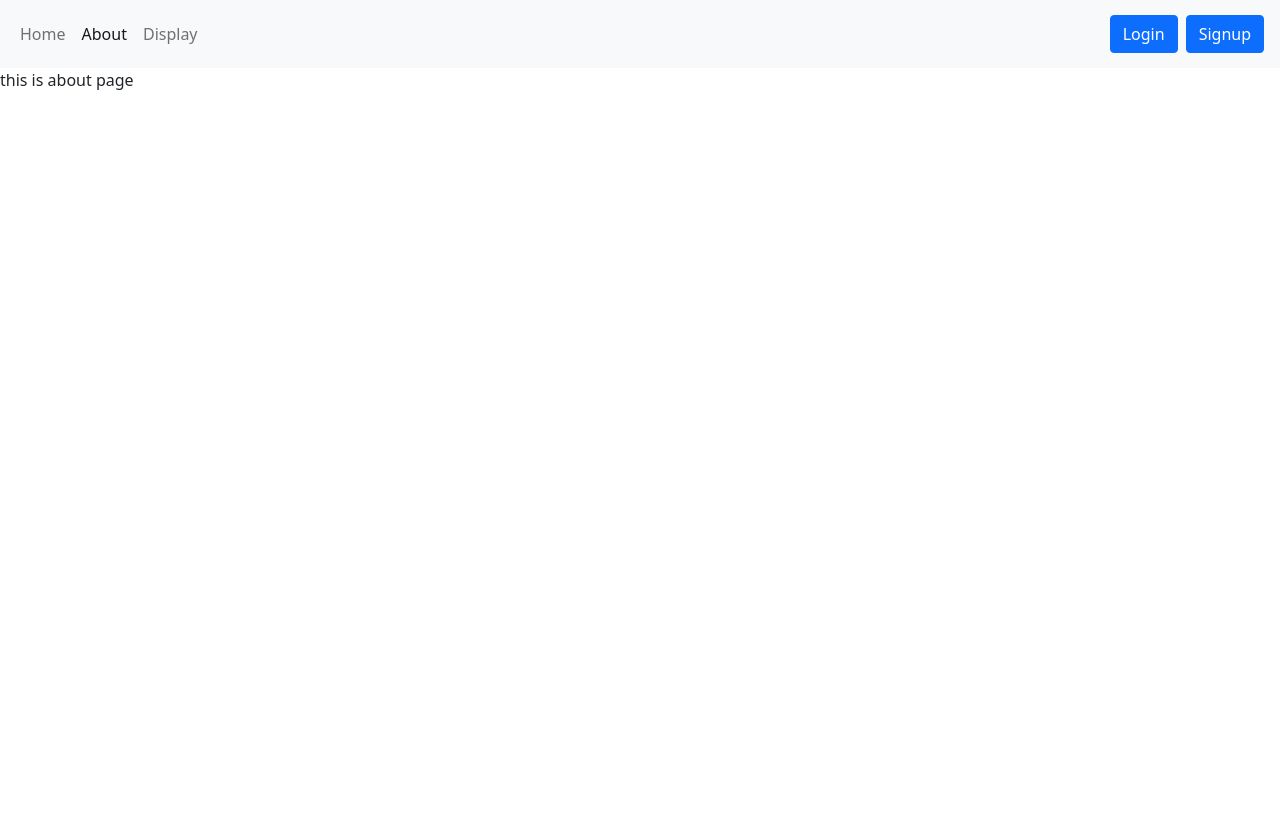
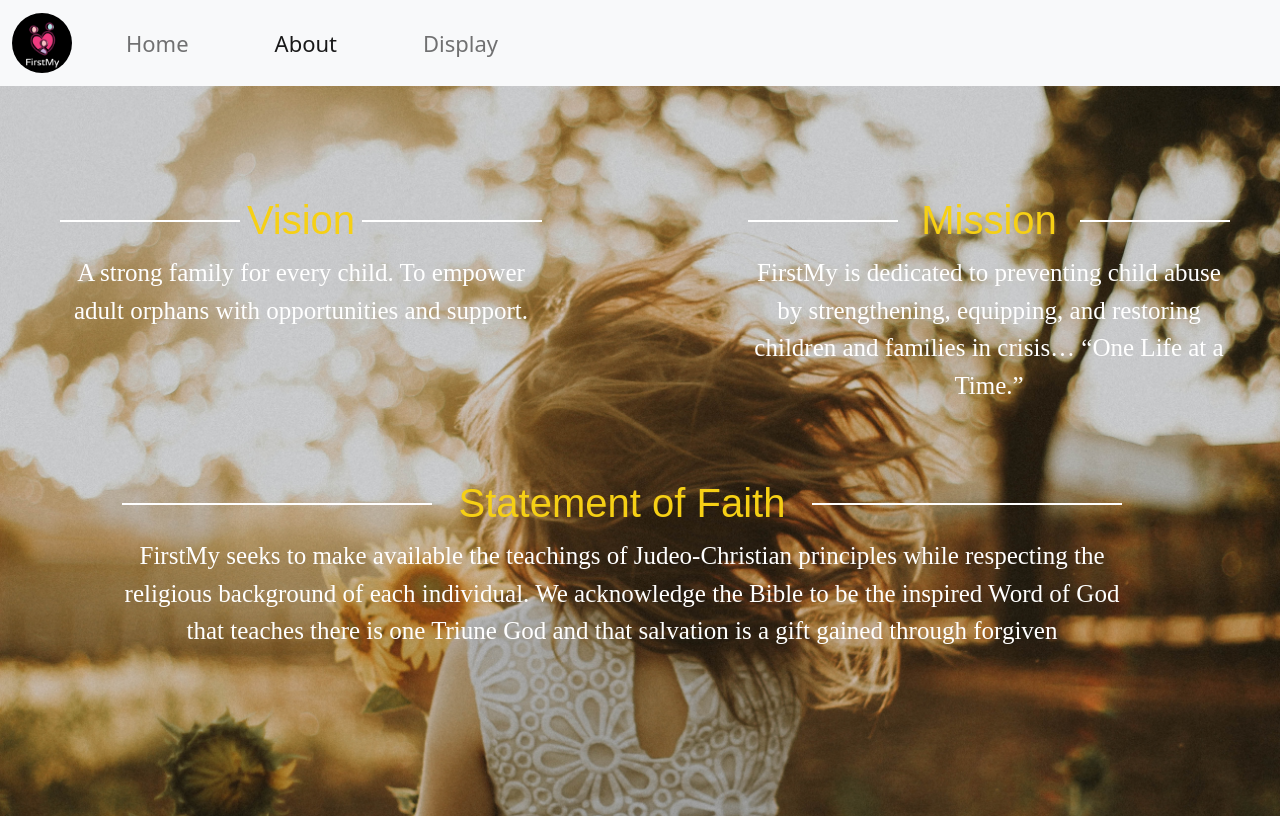
Before and after one commit to prakhar-5447/firstmy, a React (Create React App) app: page /about in a window 1280 px wide. Built offline with nearby package versions, Linux system fonts and the light colour scheme.

Commit message:
manage files

```diff
--- a/src/pages/about.js
+++ b/src/pages/about.js
@@ -2,7 +2,38 @@ import React from "react";
 import "../style/about.css";
 
 function About() {
-  return <div>this is about page</div>;
+  return (
+    <>
+      <div className="middle-box">
+        <div className="point-1">
+          <h1 className="topic1">Vision</h1>
+          <p>
+            A strong family for every child. To empower adult orphans with
+            opportunities and support.
+          </p>
+        </div>
+
+        <div className="point-2">
+          <h1 className="topic2">Mission</h1>
+          <p>
+            FirstMy is dedicated to preventing child abuse by strengthening,
+            equipping, and restoring children and families in crisis… “One Life at
+            a Time.”
+          </p>
+        </div>
+        <div className="point-3">
+          <h1 className="topic3">Statement of Faith</h1>
+          <p>
+            FirstMy seeks to make available the teachings of Judeo-Christian
+            principles while respecting the religious background of each
+            individual. We acknowledge the Bible to be the inspired Word of God
+            that teaches there is one Triune God and that salvation is a gift
+            gained through forgiven
+          </p>
+        </div>
+      </div>
+    </>
+  );
 }
 
 export default About;
--- a/src/pages/home.js
+++ b/src/pages/home.js
@@ -1,72 +1,23 @@
 import React from "react";
+import { Link } from "react-router-dom";
 import "../style/home.css";
-import IMG1 from "../images/bg3.jpg";
-import IMG2 from "../images/child.jpg";
-import IMG3 from "../images/logo.png";
 
 function Home() {
   return (
     <>
-    <div class="bg-img"></div>
-    <nav class="navbar">
-      <ul class="nav-list">
-        <div class="logo">
-          <img src={IMG3} />
+      <div className="bg-img"></div>
+      <div className="box-main">
+        <div className="firstHalf">
+          <h1 className="text-big" id="head">FirstMy</h1>
+          <hr />
+          <p className="text-small">
+            <br />FirstMy transforms the lives of children in crisis through the
+            healing power of God, family, and community.
+          </p>
+          <br />
+          <button className="Explore btn-primary btn-dark btn-lg"><Link className="text-white p-3 t-none"to="./display">Explore</Link></button>
         </div>
-        <li><a href="#">HOME</a></li>
-        <li><a href="#">ADMIN PANEL</a></li>
-        <li><a href="#">ABOUT</a></li>
-        <li><a href="#">CONTACT US</a></li>
-        <li><a href="#">DONATE</a></li>
-      </ul>
-      <div class="rightNav">
-        <button class="btn btn-sm">Login</button>
       </div>
-      <div class="rightNav">
-        <button class="btn btn-sm">Sign Up</button>
-      </div>
-    </nav>
-    <div class="box-main">
-      <div class="firstHalf">
-        <h1 class="text-big" id="head">FirstMy</h1>
-        <hr />
-        <p class="text-small">
-          <br />FirstMy transforms the lives of children in crisis through the
-          healing power of God, family, and community.
-        </p>
-        <br />
-        <button class="Explore btn-primary btn-dark btn-lg">Explore</button>
-      </div>
-    </div>
-    <div class="middle-box">
-        <div class={IMG1}></div>
-      <div class="point-1">
-        <h1 class="topic1">Vision</h1>
-        <p>
-          A strong family for every child. To empower adult orphans with
-          opportunities and support.
-        </p>
-      </div>
-
-      <div class="point-2">
-        <h1 class="topic2">Mission</h1>
-        <p>
-          FirstMy is dedicated to preventing child abuse by strengthening,
-          equipping, and restoring children and families in crisis… “One Life at
-          a Time.”
-        </p>
-      </div>
-      <div class="point-3">
-        <h1 class="topic3">Statement of Faith</h1>
-        <p>
-          FirstMy seeks to make available the teachings of Judeo-Christian
-          principles while respecting the religious background of each
-          individual. We acknowledge the Bible to be the inspired Word of God
-          that teaches there is one Triune God and that salvation is a gift
-          gained through forgiven
-        </p>
-      </div>
-    </div>
     </>
   );
 }
--- a/src/pages/navbar.js
+++ b/src/pages/navbar.js
@@ -1,32 +1,28 @@
 import React from "react";
 import { useLocation, Link } from "react-router-dom";
 import "../style/navbar.css";
+import IMG from "../images/logo.png"
 
 function Navbar() {
   let location = useLocation();
   return (
     <>
-      <nav className="navbar navbar-expand-lg navbar-light bg-light">
-        <div className="container-fluid">
-          {/* <Link className="navbar-brand" to="/">
-            Navbar
-          </Link> */}
-          <button
-            className="navbar-toggler"
-            type="button"
-            data-bs-toggle="collapse"
-            data-bs-target="#navbarNav"
-            aria-controls="navbarNav"
-            aria-expanded="false"
-            aria-label="Toggle navigation"
-          >
-            <span className="navbar-toggler-icon"></span>
+      <nav class="navbar navbar-expand-lg navbar-light bg-light">
+        <div class="container-fluid">
+          <div className="navbar-brand">
+            <Link to="/">
+              <img src={IMG} alt="" />
+            </Link>
+          </div>
+          <button class="navbar-toggler" type="button" data-bs-toggle="collapse" data-bs-target="#navbarNavAltMarkup" aria-controls="navbarNavAltMarkup" aria-expanded="false" aria-label="Toggle navigation">
+            <span class="navbar-toggler-icon"></span>
           </button>
-          <div className="collapse navbar-collapse" id="navbarNav">
-            <ul className="navbar-nav  me-auto mb-2 mb-lg-0">
+          <div class="collapse navbar-collapse" id="navbarNavAltMarkup">
+            <div class="navbar-nav">
+              <ul className="navbar-nav me-auto mb-2 mb-lg-0">
                 <li className="nav-item">
                   <Link
-                  className={`nav-link ${location.pathname === "/" ? "active" : ""
+                    className={`nav-link  ${location.pathname === "/" ? "active" : ""
                       }`}
                     aria-current="page"
                     to="/"
@@ -36,7 +32,7 @@ function Navbar() {
                 </li>
                 <li className="nav-item">
                   <Link
-                  className={`nav-link ${location.pathname === "/about" ? "active" : ""
+                    className={`nav-link  ${location.pathname === "/about" ? "active" : ""
                       }`}
                     to="/about"
                   >
@@ -53,14 +49,7 @@ function Navbar() {
                   </Link>
                 </li>
               </ul>
-            <form className="d-flex">
-              <Link className="btn btn-primary mx-1" to="/login" role="button">
-                Login
-              </Link>
-              <Link className="btn btn-primary mx-1" to="/signup" role="button">
-                Signup
-              </Link>
-            </form>
+            </div>
           </div>
         </div>
       </nav>
--- a/src/pages/orglist.js
+++ b/src/pages/orglist.js
@@ -6,7 +6,7 @@ import { useNavigate } from "react-router-dom";
 function Orglist(props) {
   let history = useNavigate()
   const context = useContext(orgContext);
-  const { setorgid, cid } = context;
+  const { setorgid } = context;
   const showchild = () => {
     setorgid(props.orgs._id)
     history("./child")
--- a/src/style/home.css
+++ b/src/style/home.css
@@ -1,65 +1,12 @@
-* {
-    margin: 0;
-    padding: 0;
-    line-height: 1.5;
-}
-
-.bg-img{
-    filter:brightness(40%);
-    background-image: url('./child.jpg');
-    height: 100vh;
-    width:auto;
+.bg-img {
+  filter: brightness(40%);
+  background-image: url("../images/child.jpg");
+  height: 91.2vh;
+  width: auto;
   background-size: cover;
   background-repeat: no-repeat;
 }
-.navbar {
-    display: flex;
-    backdrop-filter:blur(2px);
-    align-items: center;
-    justify-content: center;
-    position: absolute;
-    top: 0;
-    width: 100%;
-}
-nav{
-      position: relative;
- }
 
-.nav-list {
-    width: 70%;
-  padding: 0 80px;
-    display: flex;
-    align-items: center;
-}
-.logo {
-    display: flex;
-    justify-content: center;
-    align-items: center;
-}
-
-.logo img {
-    padding-right: 100px;
-    width: 100px;
-}
-.nav-list li {
-    list-style: none;
-    padding: 10px 15px;
-  font-size: 20px;
-}
-
-.nav-list li a {
-    text-decoration: none;
-    color: white;
-}
-
-.nav-list li a:hover {
-    color:rgb(62, 63, 63);
-}
-
-.rightNav {
-    width: 10%;
-    text-align: center;
-}
 .btn {
   padding: 8px 20px;
   margin: 7px 0;
@@ -69,21 +16,24 @@ nav{
   color: white;
   cursor: pointer;
 }
+
 .text-big {
-    font-family: 'Piazzolla', serif;
+  font-family: "Piazzolla", serif;
   font-weight: bold;
   font-size: 40px;
-    width:50%;
+  width: 50%;
   text-align: center;
   color: rgb(246, 251, 214);
 }
+
 .text-small {
   font-size: 25px;
   color: white;
   width: 60%;
   text-align: center;
-    font-family: 'Gill Sans', 'Gill Sans MT', Calibri, 'Trebuchet MS', sans-serif;
+  font-family: "Gill Sans", "Gill Sans MT", Calibri, "Trebuchet MS", sans-serif;
 }
+
 .firsthalf {
   display: flex;
   justify-content: center;
@@ -92,30 +42,38 @@ nav{
   width: 100%;
   padding: 30px;
 }
-.box-main{
+
+.box-main {
   position: absolute;
   top: 200px;
   padding: 30px 60px;
 }
-hr{
+
+hr {
   width: 20%;
   position: absolute;
   left: 210px;
 }
-.middle-box{
+
+.middle-box {
   color: white;
+  background-image: url("../images/bg3.jpg");
   padding: 70px 30px;
   margin: auto;
   text-align: center;
   filter: contrast(100%);
-    height: 100vh;
-    width:auto;
+  height: 91.2vh;
+  width: auto;
   background-size: cover;
   background-repeat: no-repeat;
 }
-.Explore{
+.t-none {
+  text-decoration: none;
+}
+
+.Explore {
   border-radius: 30px;
-    font-family: Georgia, 'Times New Roman', Times, serif;
+  font-family: Georgia, "Times New Roman", Times, serif;
   font-size: 25px;
   padding: 5px 20px;
   font-weight: bolder;
@@ -124,13 +82,15 @@ hr{
   margin: 20px;
   background-color: rgb(246, 251, 214);
 }
-.Explore:hover{
+
+.Explore:hover {
   background-color: black;
   color: white;
   border-style: none;
 }
-   .point-1{
-    font-family: 'Times New Roman', Times, serif;
+
+.point-1 {
+  font-family: "Times New Roman", Times, serif;
   font-weight: 400;
   font-size: 25px;
   margin: auto;
@@ -140,8 +100,9 @@ hr{
   top: 100px;
   padding-left: 30px;
 }
-.point-2{
-    font-family: 'Times New Roman', Times, serif;
+
+.point-2 {
+  font-family: "Times New Roman", Times, serif;
   font-weight: 400;
   font-size: 25px;
   margin: auto;
@@ -151,10 +112,10 @@ hr{
   top: 100px;
   right: 20px;
   padding-right: 30px;
+}
 
-}
-.point-3{
-    font-family: 'Times New Roman', Times, serif;
+.point-3 {
+  font-family: "Times New Roman", Times, serif;
   font-weight: 400;
   font-size: 25px;
   margin: auto;
@@ -164,100 +125,106 @@ hr{
   bottom: 100px;
   width: 80%;
 }
-.topic1{
+
+.topic1 {
   color: rgb(246, 208, 21);
-    font-family:sans-serif;
-    margin:10px auto;
-    text-align:center;
-    position:relative;
-    font-size:40px;
-    max-width:600px;
+  font-family: sans-serif;
+  margin: 10px auto;
+  text-align: center;
+  position: relative;
+  font-size: 40px;
+  max-width: 600px;
 }
-  .topic1:before{
-    content:"";
-    display:block;
-    width:180px;
-    height:2px;
-    background:white;
-    position:absolute;
-    top:50%;
-    left:0;
+
+.topic1:before {
+  content: "";
+  display: block;
+  width: 180px;
+  height: 2px;
+  background: white;
+  position: absolute;
+  top: 50%;
+  left: 0;
 }
-  .topic1:after{
-    content:"";
-    display:block;
-    width:180px;
-    height:2px;
-    background:white;
-    position:absolute;
-    top:50%;
-    right:0;
+
+.topic1:after {
+  content: "";
+  display: block;
+  width: 180px;
+  height: 2px;
+  background: white;
+  position: absolute;
+  top: 50%;
+  right: 0;
 }
-  .topic2{
+
+.topic2 {
   color: rgb(246, 208, 21);
-    font-family:sans-serif;
-    margin:10px auto;
-    text-align:center;
-    position:relative;
-    font-size:40px;
-    max-width:600px;
+  font-family: sans-serif;
+  margin: 10px auto;
+  text-align: center;
+  position: relative;
+  font-size: 40px;
+  max-width: 600px;
 }
-  .topic2:before{
-    content:"";
-    display:block;
-    width:150px;
-    height:2px;
-    background:white;
-    position:absolute;
-    top:50%;
-    left:0;
+
+.topic2:before {
+  content: "";
+  display: block;
+  width: 150px;
+  height: 2px;
+  background: white;
+  position: absolute;
+  top: 50%;
+  left: 0;
 }
-  .topic2:after{
-    content:"";
-    display:block;
-    width:150px;
-    height:2px;
-    background:white;
-    position:absolute;
-    top:50%;
-    right:0;
+
+.topic2:after {
+  content: "";
+  display: block;
+  width: 150px;
+  height: 2px;
+  background: white;
+  position: absolute;
+  top: 50%;
+  right: 0;
 }
-  .topic3{
+
+.topic3 {
   color: rgb(246, 208, 21);
-    font-family:sans-serif;
-    margin:10px auto;
-    text-align:center;
-    position:relative;
-    font-size:40px;
+  font-family: sans-serif;
+  margin: 10px auto;
+  text-align: center;
+  position: relative;
+  font-size: 40px;
   max-width: 1000px;
 }
-  .topic3:before{
-    content:"";
-    display:block;
-    width:310px;
-    height:2px;
-    background:white;
-    position:absolute;
-    top:50%;
-    left:0;
+
+.topic3:before {
+  content: "";
+  display: block;
+  width: 310px;
+  height: 2px;
+  background: white;
+  position: absolute;
+  top: 50%;
+  left: 0;
 }
-  .topic3:after{
-    content:"";
-    display:block;
-    width:310px;
-    height:2px;
-    background:white;
-    position:absolute;
-    top:50%;
-    right:0;
+
+.topic3:after {
+  content: "";
+  display: block;
+  width: 310px;
+  height: 2px;
+  background: white;
+  position: absolute;
+  top: 50%;
+  right: 0;
 }
-  .bg3-img{
-    filter:brightness(40%);
-    background-image: url('./bg3.jpg');
-    height: 100vh;
-    width:auto;
+
+.bg3-img {
+  filter: brightness(40%);
+  width: auto;
   background-size: cover;
   background-repeat: no-repeat;
-
-
 }
--- a/src/style/navbar.css
+++ b/src/style/navbar.css
@@ -0,0 +1,10 @@
+.navbar-brand img {
+  margin-right: 30px;
+  height: 60px;
+  border-radius: 100%;
+}
+
+.nav-item {
+  padding-right: 70px;
+  font-size: 22px;
+}
```
Also changed, not shown: src/pages/childcard.js (indentation only). Lines whose indentation alone changed are shown as unchanged.
